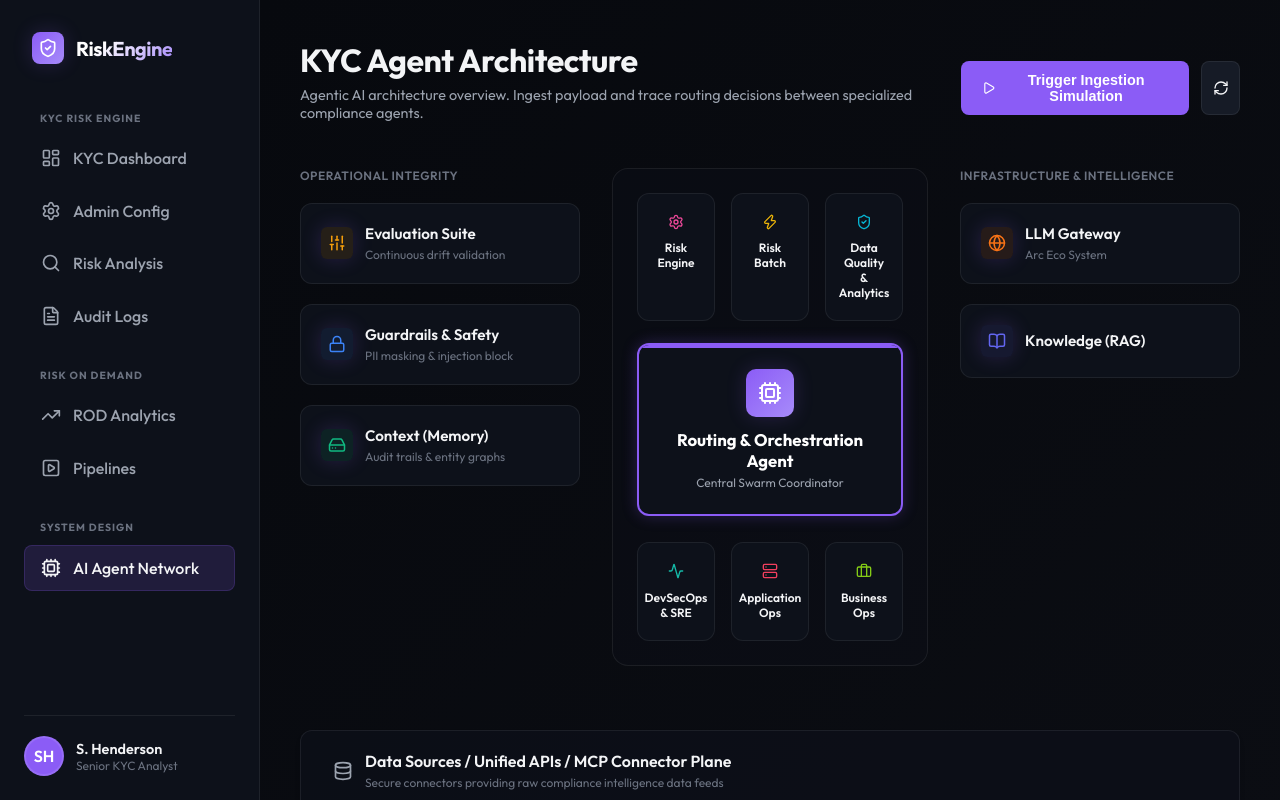
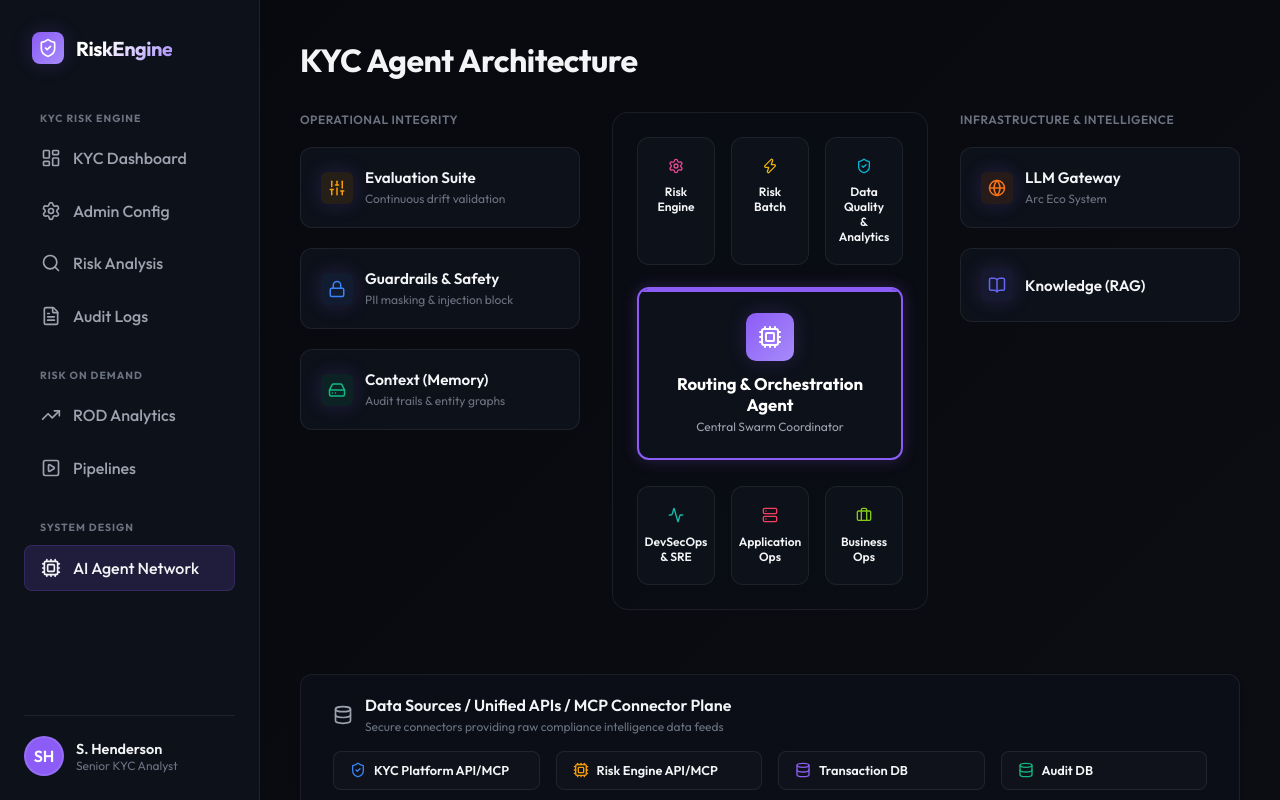
Before and after one commit to vaibhavkathil/risk-ui-poc, a React (Vite) app: page /architecture in a window 1280 px wide. Shown: the top 800 px of the page. Built offline with nearby package versions, Linux system fonts and the light colour scheme.

Commit message:
feat: remove ingestion simulation trigger controls and description subheader from Agent Architecture page

```diff
--- a/src/pages/Architecture.tsx
+++ b/src/pages/Architecture.tsx
@@ -13,8 +13,6 @@ import {
   Activity,
   Server,
   Briefcase,
-  Play,
-  RefreshCw,
   Settings
 } from 'lucide-react';
 
@@ -282,18 +280,7 @@ export const Architecture: React.FC = () => {
     }
   }, [simLogs]);
 
-  const startSimulation = () => {
-    setIsSimulating(true);
-    setSimulationStep(-1);
-    setSimLogs([`[${new Date().toLocaleTimeString('en-US', { hour12: false })}] 🚀 Starting system ingestion run for payload T-9034-A...`]);
-  };
 
-  const resetSimulation = () => {
-    setIsSimulating(false);
-    setSimulationStep(-1);
-    setSimLogs([]);
-    setSelectedNodeId('orchestrator');
-  };
 
   const getNodeStatus = (nodeId: string) => {
     if (isSimulating) {
@@ -489,28 +476,9 @@ export const Architecture: React.FC = () => {
       <div className="page-header" style={{ marginBottom: 0 }}>
         <div>
           <h1 style={{ fontSize: '2rem', fontWeight: 700, margin: 0, letterSpacing: '-0.5px' }}>KYC Agent Architecture</h1>
-          <p style={{ color: 'var(--text-secondary)', fontSize: '0.9rem', marginTop: '0.35rem' }}>
-            Agentic AI architecture overview. Ingest payload and trace routing decisions between specialized compliance agents.
-          </p>
+
         </div>
-        <div style={{ display: 'flex', gap: '0.75rem' }}>
-          <button
-            className="btn btn-primary"
-            onClick={startSimulation}
-            disabled={isSimulating}
-            style={{ opacity: isSimulating ? 0.7 : 1 }}
-          >
-            <Play size={16} /> Trigger Ingestion Simulation
-          </button>
-          <button
-            className="btn btn-secondary"
-            onClick={resetSimulation}
-            style={{ padding: '0.65rem' }}
-            title="Reset Diagram"
-          >
-            <RefreshCw size={16} />
-          </button>
-        </div>
+        {/* Simulation triggers removed */}
       </div>
 
       {/* Main Diagram Area */}
```
